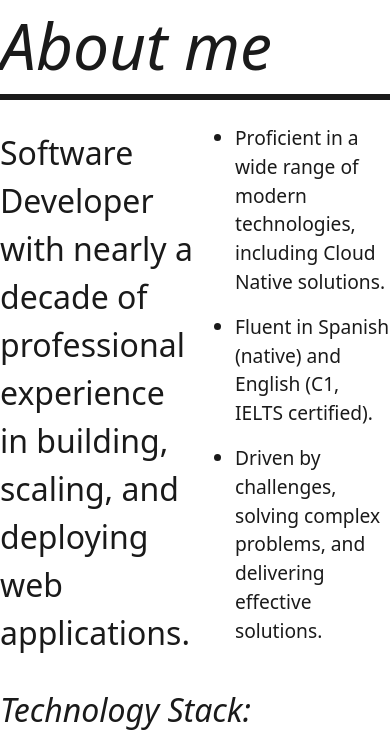
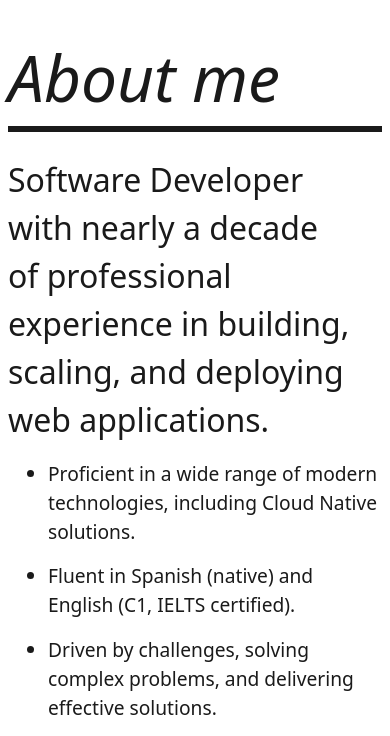
Before and after one commit to daosgava/daosgava.github.io, a website built with Vite: page index.html in a window 390 px wide. Shown: the part 910-1646 px from the top of the page. Built offline with nearby package versions, Linux system fonts and the light colour scheme.

Commit message:
make about responsive

```diff
--- a/src/css/about.css
+++ b/src/css/about.css
@@ -103,10 +103,24 @@
         }
     }
 
-    @media only screen and (max-width: 1200px) {
+    @media only screen and (max-width: 768px) {
+        & .about-content {
+            flex-direction: column;
+            gap:1rem;
+
+            & .highlight {
+                font-size: 2rem;
+                max-width: 100%;
+            }
+
+            & li:last-child {
+                margin-bottom: 0rem;
+            }
+        }
+
+        & .more-links {
+            display: none;
+        }
 
     }
-
-    @media only screen and (max-width: 768px) {
-    }
 }
--- a/src/css/global.css
+++ b/src/css/global.css
@@ -34,7 +34,7 @@
 
 @media only screen and (max-width: 768px) {
     #app {
-        padding: 0;
+        padding-inline: .5rem;
         overflow: hidden;
     }
 }
```
